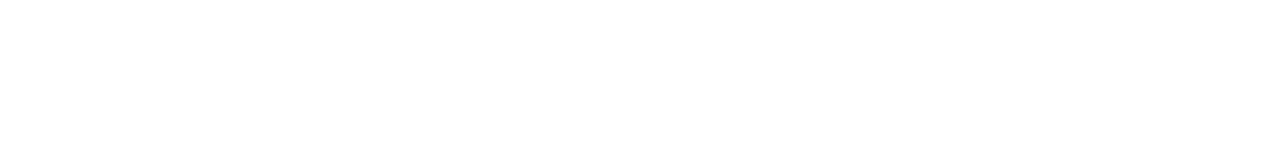
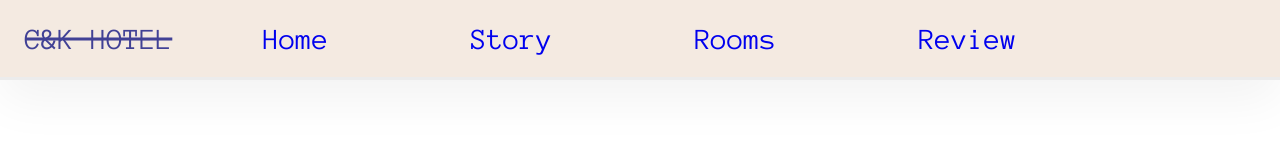
Before and after one commit to ChangKeunJi/ck_hotel, a website: page index.html in a window 1280 px wide. Drawn offline with Linux system fonts and the light colour scheme.

Commit message:
complete nav

```diff
--- a/index.html
+++ b/index.html
@@ -10,10 +10,45 @@
     <link rel="stylesheet" href="css/style.css">
     <link rel="preconnect" href="https://fonts.gstatic.com">
     <link href="https://fonts.googleapis.com/css2?family=Anonymous+Pro&family=Nanum+Gothic&display=swap" rel="stylesheet">
-    <title>CK Hotel &mdash; Best Hotel in Korea</title>
+    <title>C&K Hotel &mdash; Best Hotel in Korea</title>
 </head>
 
 <body>
+    <!-- Nav Starts -->
+    <nav class="nav">
+        <div class="nav__logo">C&K HOTEL</div>
+        <ul class="nav__menus side-m">
+
+            <li class="nav__menu">
+                <a href="#">Home</a>
+            </li>
+            <li class="nav__menu">
+                <a href="#">Story</a>
+            </li>
+            <li class="nav__menu">
+                <a href="#">Rooms</a>
+            </li>
+            <li class="nav__menu">
+                <a href="#">Review</a>
+            </li>
+        </ul>
+    </nav>
+    <!-- Nav Ends -->
+    <!-- Header Starts -->
+    <header class="header"></header>
+    <!-- Header Ends -->
+    <!-- Story Starts -->
+    <section class="story"></section>
+    <!-- Story Ends -->
+    <!-- Rooms Starts -->
+    <section class="rooms"></section>
+    <!-- Rooms Ends -->
+    <!-- Testimonial Starts -->
+    <section class="testimonial"></section>
+    <!-- Testimonial Ends -->
+    <!-- Footer Starts -->
+    <footer class="footer"></footer>
+    <!-- Footer Ends -->
 
 </body>
 
--- a/sass/_base.scss
+++ b/sass/_base.scss
@@ -2,6 +2,8 @@
     --color-primary: rgb(65, 65, 149);
     --color-secondary: rgb(244, 234, 225);
     --color-grey-light: rgb(236, 236, 236);
+    --font-eng: 'Anonymous Pro', 'Open sans';
+    --shadow-dark: 0 2rem 5rem rgba(0, 0, 0, .05);
 }
 
 *,
@@ -18,7 +20,12 @@
 }
 
 body {
-    font-family: 'Nanum Gothic', 'Anonymous Pro', 'Open sans';
+    font-family: 'Nanum Gothic';
     font-weight: 400;
     line-height: 1.6;
 }
+
+.side-m {
+    margin: 0 auto;
+    width: 70vw;
+}
--- a/sass/_navigation.scss
+++ b/sass/_navigation.scss
@@ -0,0 +1,64 @@
+        .nav {
+            background-color: var(--color-secondary);
+            height: 10vh;
+            border-bottom: 3px solid var(--color-grey-light);
+            box-shadow: var(--shadow-dark);
+            font-family: var(--font-eng);
+            position: fixed;
+            width: 100%;
+            position: relative;
+            &__menus {
+                height: 100%;
+                display: flex;
+                justify-content: space-around;
+                align-items: center;
+                //     margin-left: 30rem;
+            }
+            &__menu {
+                list-style: none;
+                color: var(--color-primary);
+                padding: 1rem 2rem;
+                font-size: 3rem;
+                a:visited,
+                a:link {
+                    text-decoration: none;
+                    position: relative;
+                }
+                a::before {
+                    content: "";
+                    display: block;
+                    height: 3px;
+                    width: 0;
+                    background-color: var(--color-primary);
+                    position: absolute;
+                    top: 50%;
+                    left: 50%;
+                    transform: translate(-50%, -50%);
+                    transition: width .4s cubic-bezier(1, 0, 0, 1) .2s;
+                }
+                a:hover::before {
+                    width: 100%;
+                }
+            }
+            &__logo {
+                position: absolute;
+                font-family: var(--font-eng);
+                font-size: 3rem;
+                color: var(--color-primary);
+                top: 50%;
+                left: 2.5rem;
+                transform: translateY(-50%);
+                &::before {
+                    content: "";
+                    display: block;
+                    height: 3px;
+                    width: 100%;
+                    background-color: var(--color-primary);
+                    position: absolute;
+                    top: 50%;
+                    left: 50%;
+                    transform: translate(-50%, -50%);
+                    transition: width .4s cubic-bezier(1, 0, 0, 1) .2s;
+                }
+            }
+        }
```
Also changed, not shown: css/style.css.
